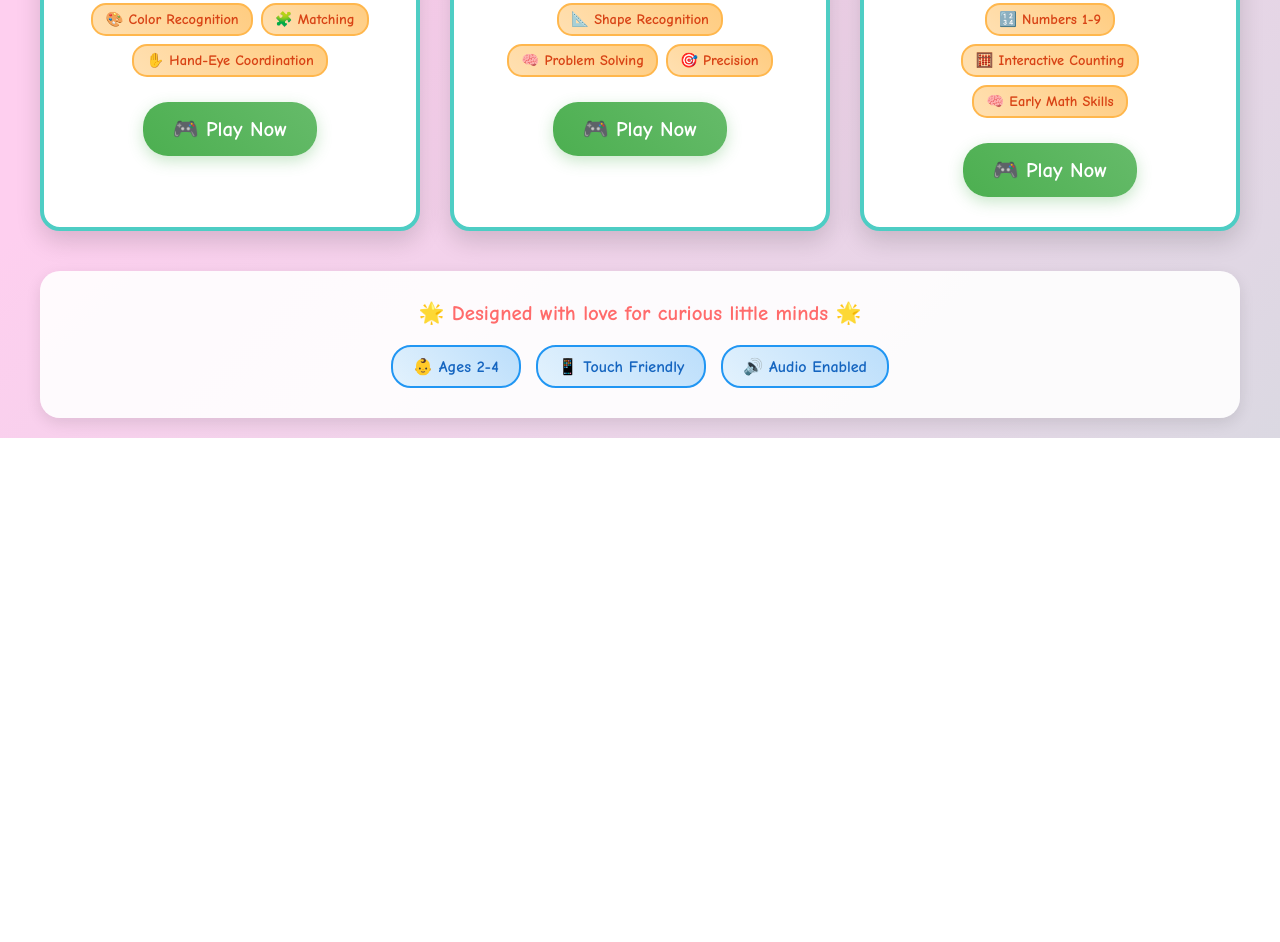
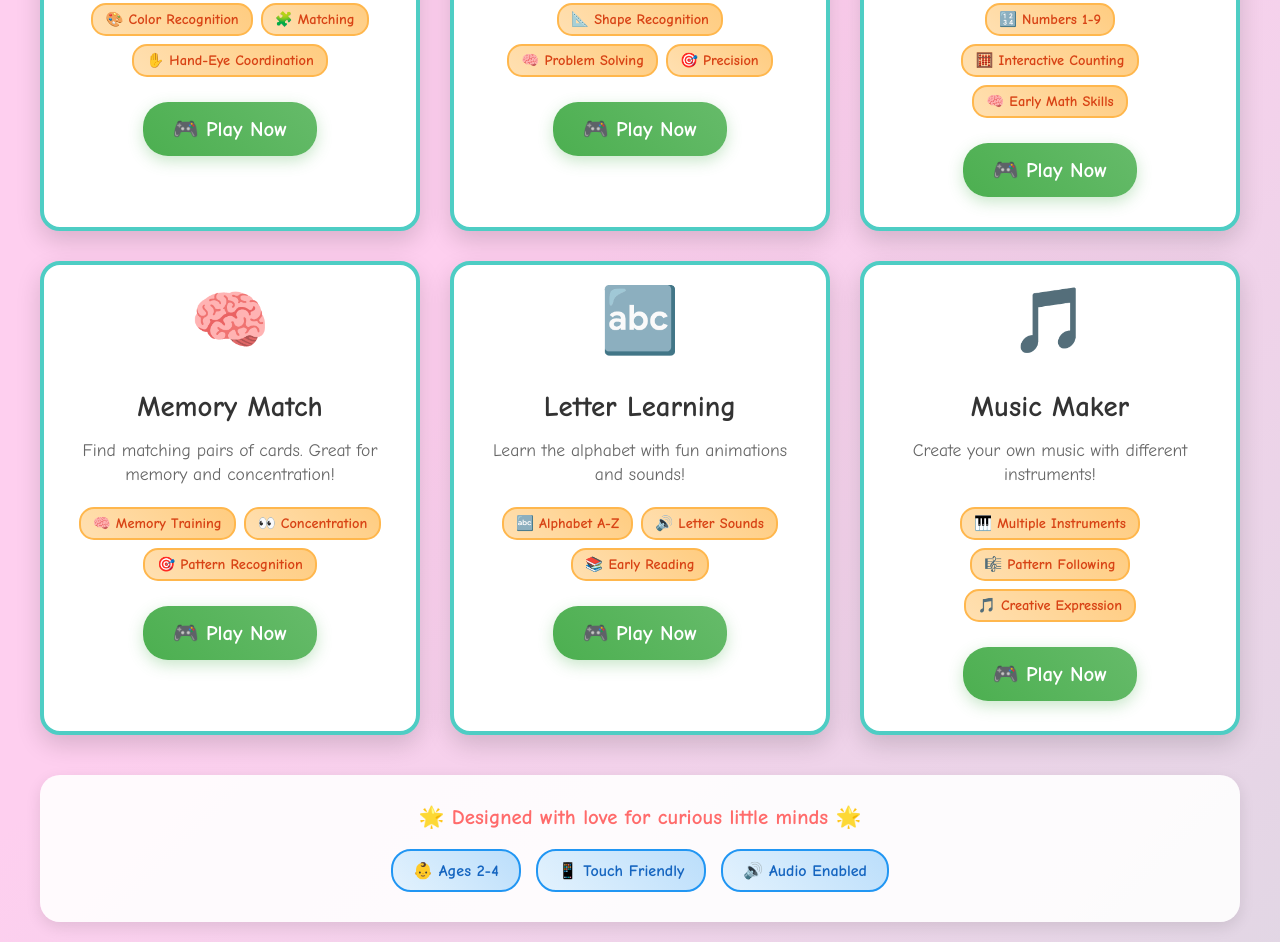
Before and after one commit to jjmn1109/gamefortoddlers, a website: page menu.html in a window 1280 px wide. Shown: the part 985-1927 px from the top of the page. Before the commit the page ends 1423 px from the top, so only its background shows below. Drawn offline with Linux system fonts and the light colour scheme.

Commit message:
More games added

```diff
--- a/menu-script.js
+++ b/menu-script.js
@@ -26,6 +26,15 @@ function playGame(gameId) {
                 break;
             case 'counting':
                 window.location.href = 'counting-fun.html';
+                break;
+            case 'memory-match':
+                window.location.href = 'memory-match.html';
+                break;
+            case 'letter-learning':
+                window.location.href = 'letter-learning.html';
+                break;
+            case 'music-maker':
+                window.location.href = 'music-maker.html';
                 break;
             default:
                 hideLoading();
@@ -60,7 +69,10 @@ function getGameTitle(gameId) {
         'pop-bubbles': 'Pop the Bubbles',
         'counting': 'Counting Fun',
         'color-matching': 'Color Matching',
-        'shape-sorter': 'Shape Sorter'
+        'shape-sorter': 'Shape Sorter',
+        'memory-match': 'Memory Match',
+        'letter-learning': 'Letter Learning',
+        'music-maker': 'Music Maker'
     };
     return titles[gameId] || 'Game';
 }
--- a/menu.html
+++ b/menu.html
@@ -97,6 +97,48 @@
                     🎮 Play Now
                 </button>
             </div>
+
+            <div class="game-card" data-game="memory-match">
+                <div class="game-icon">🧠</div>
+                <h3>Memory Match</h3>
+                <p>Find matching pairs of cards. Great for memory and concentration!</p>
+                <div class="game-features">
+                    <span class="feature">🧠 Memory Training</span>
+                    <span class="feature">👀 Concentration</span>
+                    <span class="feature">🎯 Pattern Recognition</span>
+                </div>
+                <button class="play-btn" onclick="playGame('memory-match')">
+                    🎮 Play Now
+                </button>
+            </div>
+
+            <div class="game-card" data-game="letter-learning">
+                <div class="game-icon">🔤</div>
+                <h3>Letter Learning</h3>
+                <p>Learn the alphabet with fun animations and sounds!</p>
+                <div class="game-features">
+                    <span class="feature">🔤 Alphabet A-Z</span>
+                    <span class="feature">🔊 Letter Sounds</span>
+                    <span class="feature">📚 Early Reading</span>
+                </div>
+                <button class="play-btn" onclick="playGame('letter-learning')">
+                    🎮 Play Now
+                </button>
+            </div>
+
+            <div class="game-card" data-game="music-maker">
+                <div class="game-icon">🎵</div>
+                <h3>Music Maker</h3>
+                <p>Create your own music with different instruments!</p>
+                <div class="game-features">
+                    <span class="feature">🎹 Multiple Instruments</span>
+                    <span class="feature">🎼 Pattern Following</span>
+                    <span class="feature">🎵 Creative Expression</span>
+                </div>
+                <button class="play-btn" onclick="playGame('music-maker')">
+                    🎮 Play Now
+                </button>
+            </div>
         </div>
 
         <footer class="menu-footer">
```
